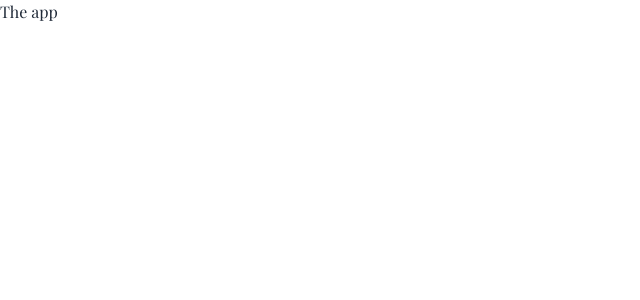
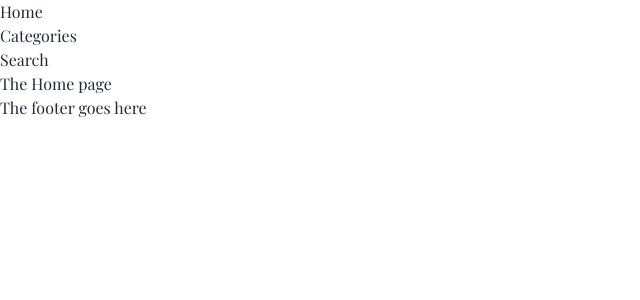
Before and after one commit to Bilalben23/NewsBridge, a React (Vite) app: page / in a window 1280 px wide. Shown: the top 300 px of the page, without its empty margins (0-640 px from the left). Built offline with nearby package versions, Linux system fonts and the light colour scheme; a web font is replaced by a local one.

Commit message:
add the router and set up the navbar

```diff
--- a/src/App.jsx
+++ b/src/App.jsx
@@ -1,9 +1,20 @@
 import React from 'react'
+import { BrowserRouter, Route, Routes } from 'react-router-dom'
+import Home from './pages/Home'
+import Layout from './components/Layout'
+import CategoryPage from './pages/CategoryPage'
+import SearchResults from './pages/SearchResults'
 
 export default function App() {
   return (
-    <div>
-      <h1>The app</h1>
-    </div>
+    <BrowserRouter>
+      <Routes>
+        <Route path='/' element={<Layout />}>
+          <Route index element={<Home />} />
+          <Route path='/categories' element={<CategoryPage />} />
+          <Route path='/search' element={<SearchResults />} />
+        </Route>
+      </Routes>
+    </BrowserRouter>
   )
 }
--- /dev/null
+++ b/src/components/Footer.jsx
@@ -0,0 +1,9 @@
+import React from 'react'
+
+export default function Footer() {
+    return (
+        <footer>
+            <p>The footer goes here</p>
+        </footer>
+    )
+}
--- a/src/components/Header.jsx
+++ b/src/components/Header.jsx
@@ -1,9 +1,25 @@
 import React from 'react'
+import { NavLink } from 'react-router-dom'
 
 export default function Header() {
     return (
         <header>
-            The header goes here...
+            <div>
+                <img src='' alt='' />
+            </div>
+            <nav>
+                <ul>
+                    <li>
+                        <NavLink to="/">Home</NavLink>
+                    </li>
+                    <li>
+                        <NavLink to="/categories">Categories</NavLink>
+                    </li>
+                    <li>
+                        <NavLink to="/search">Search</NavLink>
+                    </li>
+                </ul>
+            </nav>
         </header>
     )
 }
--- /dev/null
+++ b/src/components/Layout.jsx
@@ -0,0 +1,16 @@
+import React from 'react'
+import Header from './Header'
+import { Outlet } from 'react-router-dom'
+import Footer from './Footer'
+
+export default function Layout() {
+    return (
+        <>
+            <Header />
+            <main>
+                <Outlet />
+            </main>
+            <Footer />
+        </>
+    )
+}
```
